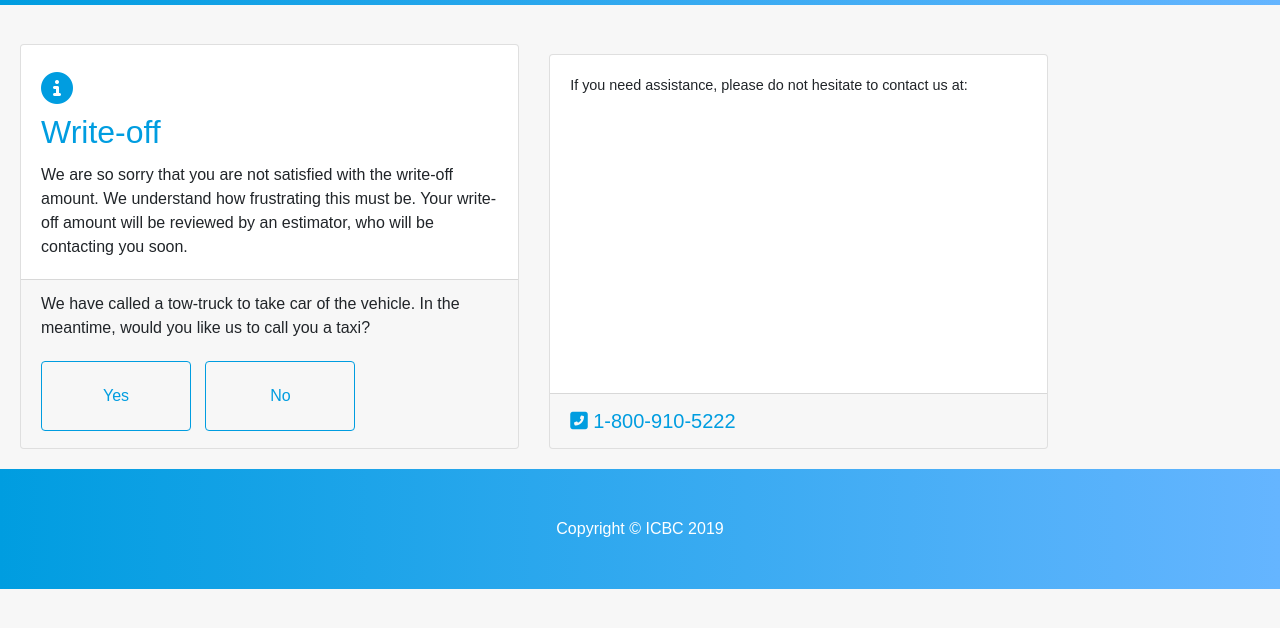
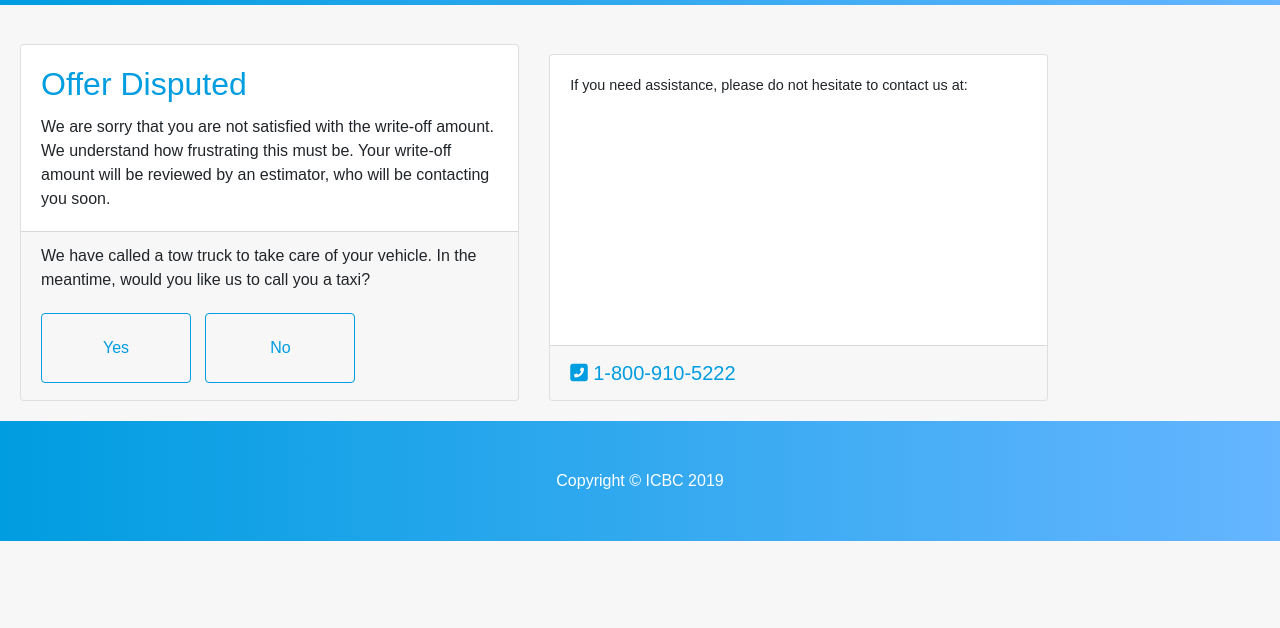
Before and after one commit to htayeb/totalLossEstimator, a website: page pages/decline.html in a window 1280 px wide. Shown: the part 52-680 px from the top of the page. Drawn offline with Linux system fonts and the light colour scheme.

Commit message:
Proofread

```diff
--- a/pages/decline.html
+++ b/pages/decline.html
@@ -61,14 +61,13 @@
       <div class="card h-100">
         <div class="card-body">
 
-          <p id="phone"><i class="fas fa-info-circle fa-1.5x"></i></p>
-          <h2 class="card-title">Write-off</h2>
-          <p class="card-text">We are so sorry that you are not satisfied with the write-off amount. We understand how frustrating this must be.
+          <h2 class="card-title">Offer Disputed</h2>
+          <p class="card-text">We are sorry that you are not satisfied with the write-off amount. We understand how frustrating this must be.
             Your write-off amount will be reviewed by an estimator, who will be contacting you soon.</p>
         </div>
 
         <div class="card-footer">
-          <p class="card-text">We have called a tow-truck to take car of the vehicle. In the meantime, would you like us to call you a taxi?</p>
+          <p class="card-text">We have called a tow truck to take care of your vehicle. In the meantime, would you like us to call you a taxi?</p>
           </p>
           <a class="btn btn-outline-primary" id="claimbtn" href="#">Yes</a>
           <a class="btn btn-outline-primary" id="claimbtn" href="#">No</a>
```
Also changed, not shown: index.html (+1 -1 lines), pages/accept.html (+1 -1 lines), pages/accident.html (+1 -1 lines).
